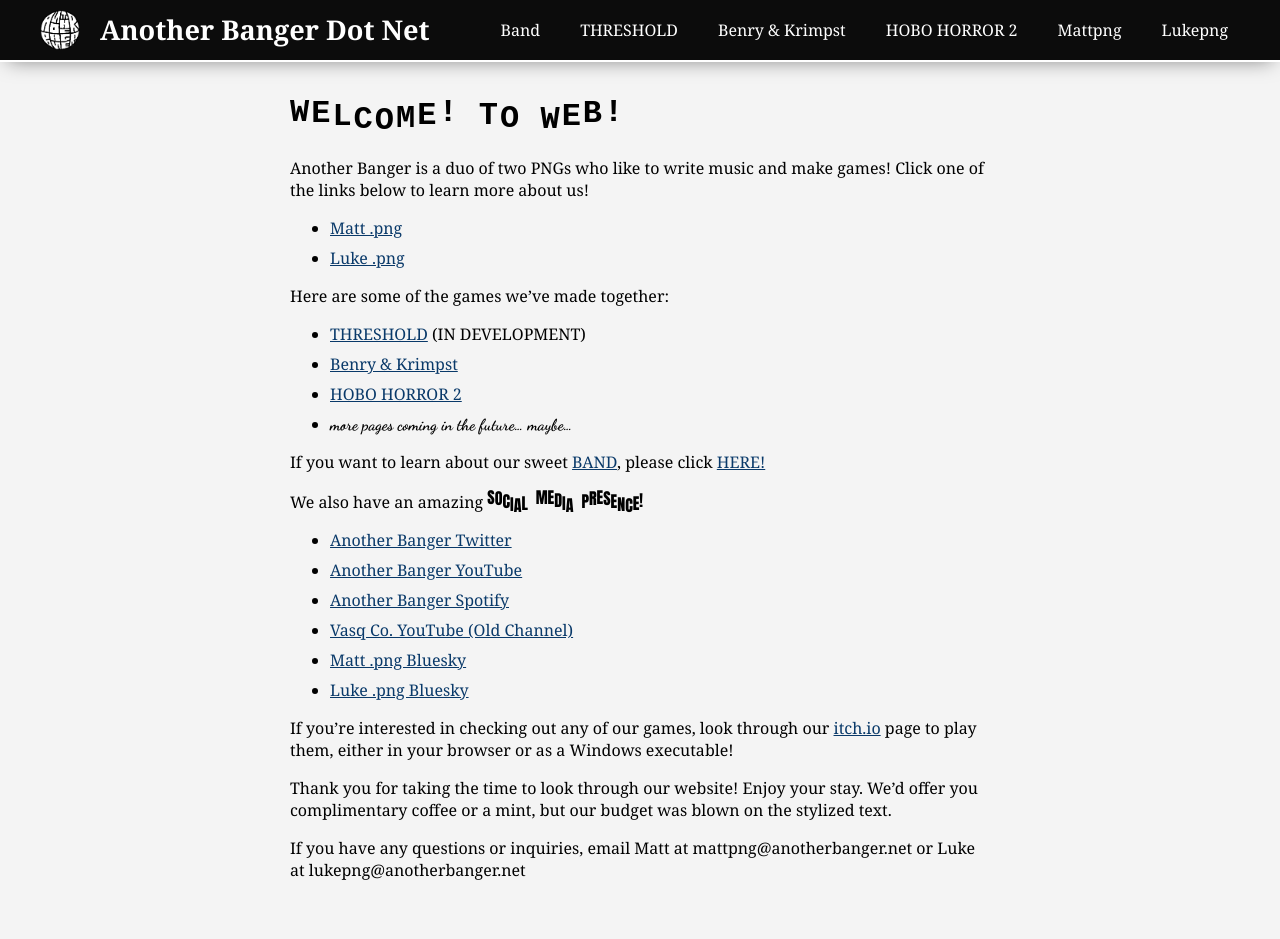
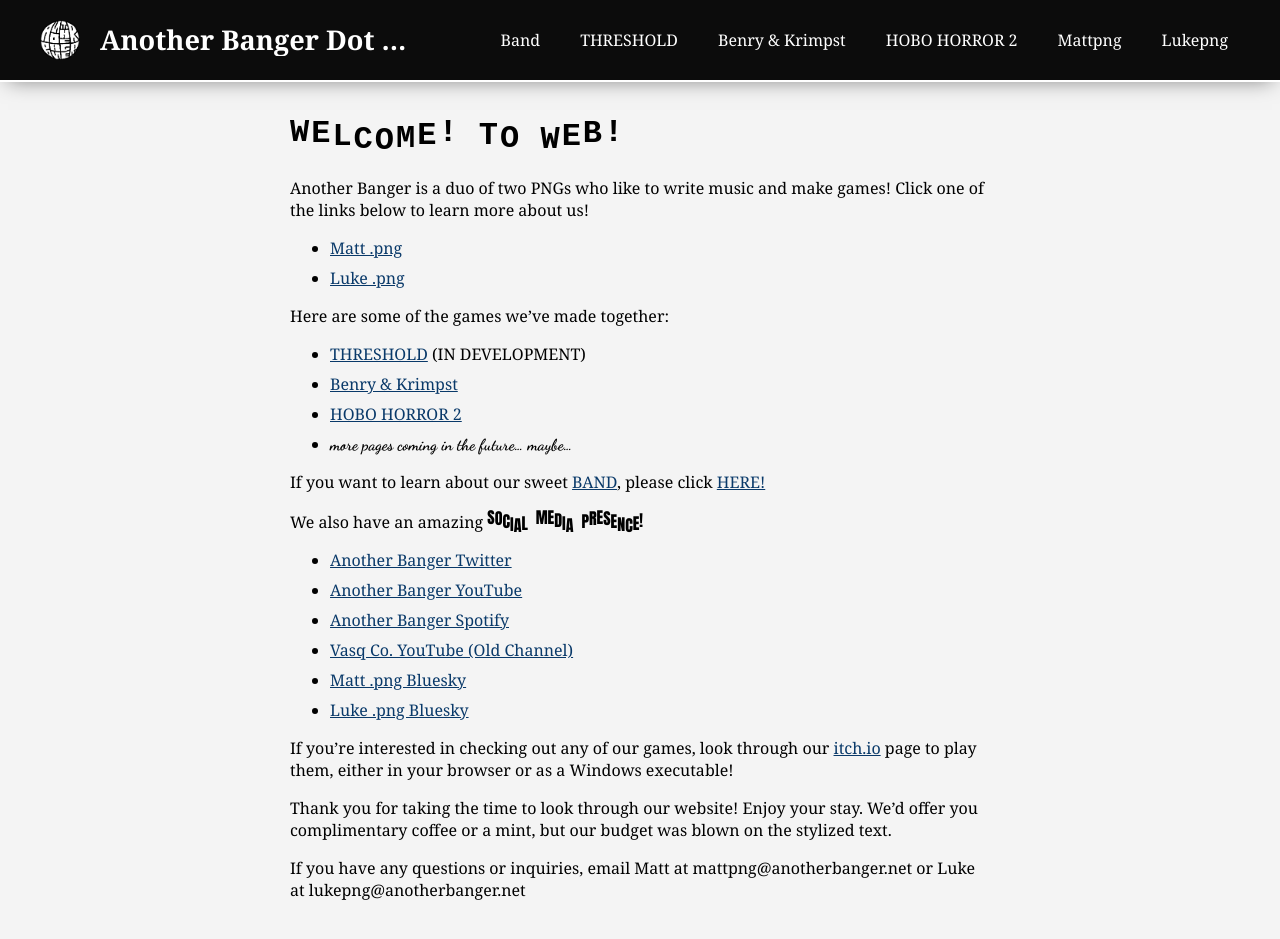
Before and after one commit to VasqCo/anotherbanger, a Jekyll site: the page built from index.markdown, in a window 1280 px wide and 957 px high. Shown: the top 939 px of the window. Built offline with Jekyll 4.4.1, drawn with Linux system fonts in a browser that asks for light colours; some web fonts are replaced.

Commit message:
fixed header on mobile

```diff
--- a/_includes/header.html
+++ b/_includes/header.html
@@ -11,7 +11,7 @@
         {% assign sorted_pages = site.pages | sort: 'nav_order' %}
         {% for page in sorted_pages %}
           {% if page.title and page.permalink and page.title != '404: Page not found' %}
-            <li style="display: inline; margin: 0; padding: 0; line-height: 1;"><a href="{{ page.url | relative_url }}" style="margin: 0; color: #fff; padding: 8px 12px; white-space: nowrap; border-radius: 6px; display: inline-block; line-height: 1;">{{ page.title }}</a></li>
+            <li style="display: inline; margin: 0; padding: 0; line-height: 1;"><a href="{{ page.url | relative_url }}" style="margin: 0; color: #fff; padding: 8px 12px; border-radius: 6px; display: inline-block; line-height: 1;">{{ page.title }}</a></li>
           {% endif %}
         {% endfor %}
       </ul>
@@ -38,7 +38,7 @@
 <style>
   :root {
     --header-bg: #0c0c0c;
-    --header-offset: 60px;
+    --header-offset: 80px;
   }
 
   body {
@@ -54,9 +54,9 @@
     align-items: center;
     justify-content: space-between;
     gap: 16px;
-    min-height: 60px;
+  min-height: 80px; /* reduced header height */
     padding: 0 40px;
-    flex-wrap: wrap;
+    flex-wrap: nowrap; /* avoid stacking */
     box-sizing: border-box;
   }
   .header-logo-wrapper {
@@ -80,17 +80,21 @@
     white-space: nowrap !important;
     min-width: 0 !important;
     flex: 1 1 320px !important;
-    overflow: visible !important;
+  overflow: hidden !important; /* hide overflow when truncated */
     text-shadow: none !important;
-    min-height: 60px;
+  min-height: 80px;
     line-height: 1.2 !important;
-    max-width: min(100%, 520px);
-    word-break: break-word;
+    max-width: 100%;
+    text-overflow: ellipsis; /* show ellipsis when title is too long */
+    line-clamp: 1;
+    -webkit-line-clamp: 1;
+    -webkit-box-orient: vertical;
+    word-break: normal;
   }
   .main-nav {
     display: flex;
     align-items: center;
-    min-height: 60px;
+    min-height: 80px;
     line-height: 1;
     margin-left: auto;
     justify-content: flex-end;
@@ -99,8 +103,8 @@
     color: #fff;
     text-decoration: none;
     white-space: nowrap;
-    overflow: visible;
-    text-overflow: clip;
+    overflow: hidden;
+    text-overflow: ellipsis;
     min-width: 0;
     display: inline-block;
     max-width: 100%;
@@ -136,38 +140,25 @@
       display: none !important;
       flex-direction: column;
       background: var(--header-bg, #0c0c0c);
-      border: 1px solid rgba(255, 255, 255, 0.2);
-      box-shadow: 0 8px 32px rgba(0, 0, 0, 0.4);
-      backdrop-filter: blur(10px);
-      position: absolute;
-      right: 40px;
+      border: none;
+      position: fixed;
+      right: 0;
       left: auto;
-      top: var(--header-offset);
-      min-width: 200px;
-      width: max-content;
-      max-width: 90vw;
-      padding: 8px 0;
+      top: calc(var(--header-offset) - 2px);
+      width: fit-content;
+      min-width: 220px;
+      max-width: calc(100vw - 16px);
+      padding: 4px 0;
       box-sizing: border-box;
-      max-height: 70vh;
+      max-height: calc(100vh - var(--header-offset));
       overflow-y: auto;
       overflow-x: hidden;
-      z-index: 1001;
-      border-radius: 12px;
+      z-index: 1100;
+      border-radius: 0;
       text-align: left;
     }
-    .main-nav .nav-list::before {
-      content: '';
-      position: absolute;
-      top: -6px;
-      right: 20px;
-      width: 12px;
-      height: 12px;
-      background: var(--header-bg, #0c0c0c);
-      border-top: 1px solid rgba(255, 255, 255, 0.2);
-      border-left: 1px solid rgba(255, 255, 255, 0.2);
-      transform: rotate(45deg);
-      z-index: -1;
-    }
+    /* remove decorative triangle */
+    .main-nav .nav-list::before { display: none; }
     .main-nav .nav-list li {
       width: 100%;
       margin: 0;
@@ -176,20 +167,21 @@
       text-align: left;
       display: block;
       width: 100%;
-      padding: 12px 20px;
+      padding: 12px 18px;
       margin: 0;
       border-radius: 0;
       position: relative;
       overflow: hidden;
+      white-space: nowrap;
+      word-break: normal;
+      border-bottom: 1px solid rgba(255, 255, 255, 0.06);
     }
     .main-nav .nav-list li a:hover {
       text-decoration: underline;
     }
-    .main-nav .nav-list li:first-child a {
-      border-radius: 8px 8px 0 0;
-    }
+    .main-nav .nav-list li:first-child a,
     .main-nav .nav-list li:last-child a {
-      border-radius: 0 0 8px 8px;
+      border-radius: 0;
     }
     .main-nav .nav-toggle-label {
       display: block !important;
@@ -198,7 +190,34 @@
       display: flex !important;
     }
     .header-inner {
-      padding: 0 20px;
+      padding: 0 16px;
+      min-height: 64px; /* slightly smaller on mobile */
+    }
+
+    /* Show the nav toggle on mobile and ensure it's positioned at the far right */
+    .nav-toggle-label {
+      display: block !important;
+      position: absolute;
+      right: 12px;
+      top: 50%;
+      transform: translateY(-50%);
+      z-index: 1102;
+    }
+
+    /* Ensure header title truncates instead of wrapping under the toggle */
+    .header-title {
+      min-width: 0 !important;
+      overflow: hidden !important;
+      padding-right: 48px; /* reserve space for the toggle */
+    }
+
+    /* Also make sure the inner link truncates cleanly */
+    .header-title .site-title-link {
+      display: block;
+      overflow: hidden;
+      text-overflow: ellipsis;
+      white-space: nowrap;
+      max-width: 100%;
     }
   }
 </style>
```
Also changed, not shown: 1 other file.
